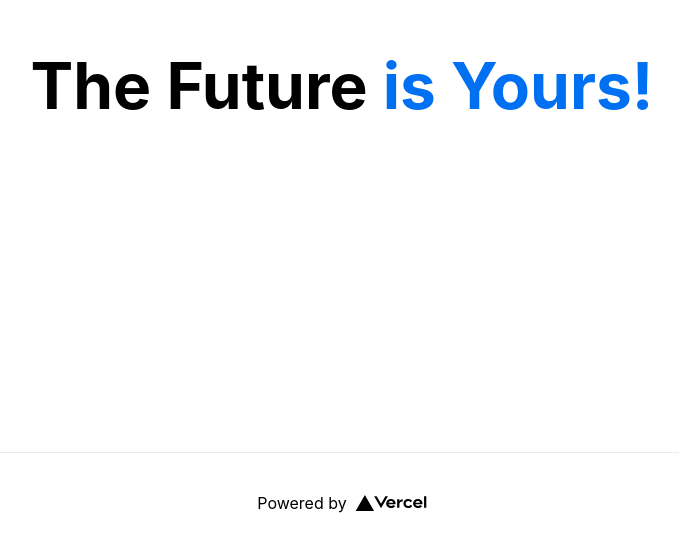
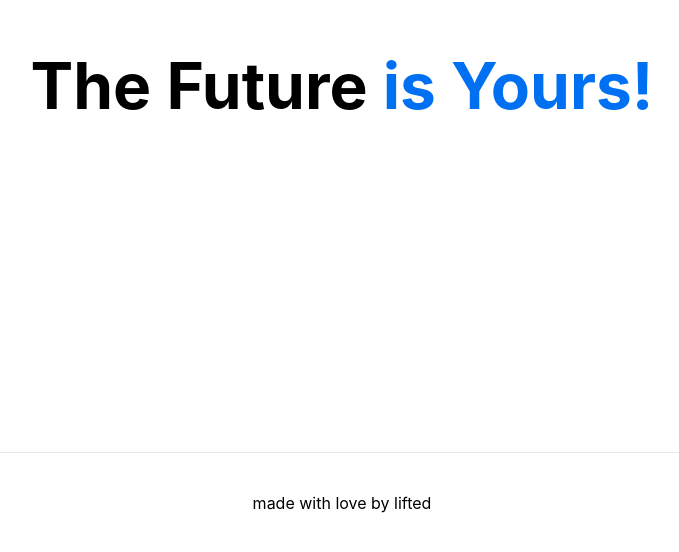
Before and after one commit to koashima/landing-page, a Next.js app: page / in a window 1280 px wide. Shown: the part 248-800 px from the top of the page, without its empty margins (298-977 px from the left). Built offline with nearby package versions, Linux system fonts and the light colour scheme.

Commit message:
add npm chakra ui & change footer

```diff
--- a/package.json
+++ b/package.json
@@ -9,6 +9,10 @@
     "lint": "next lint"
   },
   "dependencies": {
+    "@chakra-ui/react": "^1.6.7",
+    "@emotion/react": "^11.4.1",
+    "@emotion/styled": "^11.3.0",
+    "framer-motion": "^4.1.17",
     "next": "11.1.2",
     "react": "17.0.2",
     "react-dom": "17.0.2",
--- a/pages/index.js
+++ b/pages/index.js
@@ -1,6 +1,6 @@
-import Head from 'next/head'
-import Image from 'next/image'
-import styles from '../styles/Home.module.css'
+import Head from "next/head";
+import Image from "next/image";
+import styles from "../styles/Home.module.css";
 
 export default function Home() {
   return (
@@ -16,22 +16,22 @@ export default function Home() {
           The Future<a href="#none"> is Yours!</a>
         </h1>
 
-        <div className={styles.grid}>
-        </div>
+        <div className={styles.grid}></div>
       </main>
 
       <footer className={styles.footer}>
-        <a
-          href="https://vercel.com?utm_source=create-next-app&utm_medium=default-template&utm_campaign=create-next-app"
-          target="_blank"
-          rel="noopener noreferrer"
-        >
-          Powered by{' '}
-          <span className={styles.logo}>
-            <Image src="/vercel.svg" alt="Vercel Logo" width={72} height={16} />
-          </span>
-        </a>
+        <div>
+          made with love by
+          <a
+            href="https://liftedcreative.studio"
+            target="_blank"
+            rel="noopener noreferrer"
+          >
+            {" "}
+            lifted
+          </a>
+        </div>
       </footer>
     </div>
-  )
+  );
 }
--- a/styles/Home.module.css
+++ b/styles/Home.module.css
@@ -21,17 +21,17 @@
   width: 100%;
   height: 100px;
   border-top: 1px solid #eaeaea;
-  display: flex;
+  display: inline-flex;
   justify-content: center;
   align-items: center;
 }
 
-.footer a {
+/* .footer a {
   display: flex;
   justify-content: center;
   align-items: center;
   flex-grow: 1;
-}
+} */
 
 .title a {
   color: #0070f3;
```
Also changed, not shown: public/vercel.svg (deleted), 1 other file (tests, documents, lock files or other folders).
